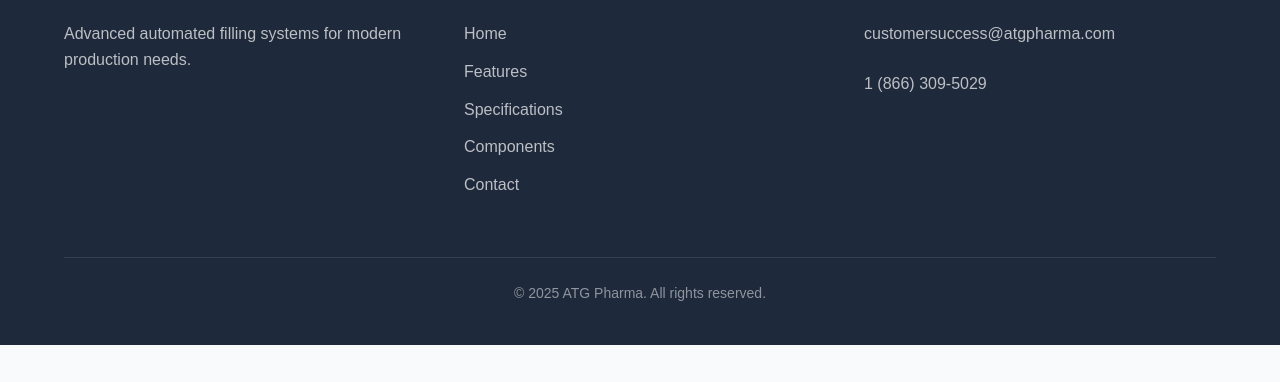
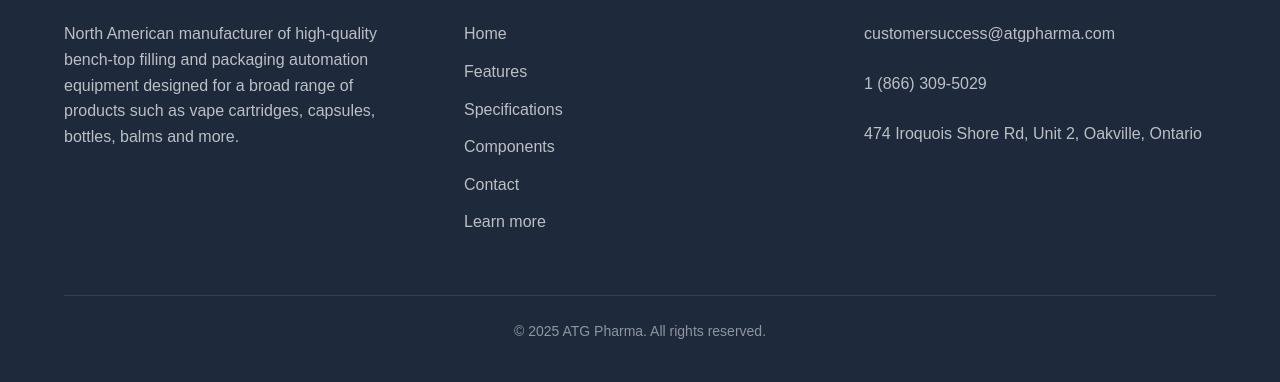
Before and after one commit to anisulislam10/AC10-Landing-Page, a plain HTML site: page index.html in a window 1280 px wide. Shown: the part 4265-4647 px from the top of the page. Before the commit the page ends 4610 px from the top, so only its background shows below. Drawn offline with Linux system fonts and the light colour scheme.

Commit message:
UI modify

```diff
--- a/index.html
+++ b/index.html
@@ -4,6 +4,9 @@
     <meta charset="UTF-8">
     <meta name="viewport" content="width=device-width, initial-scale=1.0">
     <title>AC10 Mini Candy Depositor | ATG Pharma</title>
+       <!-- Favicon links (modern approach) -->
+    <link rel="icon" href="assets/images/atg-logo.ico" type="image/x-icon">
+    <link rel="shortcut icon" href="assets/images/atg-logo.ico" type="image/x-icon">
     <link rel="stylesheet" href="assets/css/styles.css">
     <!-- <link rel="stylesheet" href="https://cdnjs.cloudflare.com/ajax/libs/font-awesome/6.5.0/css/all.min.css" integrity="sha512-SOMEHASH==" crossorigin="anonymous" referrerpolicy="no-referrer" /> -->
 
@@ -260,7 +263,7 @@
             <div class="footer-content">
                 <div class="footer-section">
                     <h3>ATG Pharma</h3>
-                    <p>Advanced automated filling systems for modern production needs.</p>
+                    <p>North American manufacturer of high-quality bench-top filling and packaging automation equipment designed for a broad range of products such as vape cartridges, capsules, bottles, balms and more.</p>
                 </div>
                 <div class="footer-section">
                     <h3>Quick Links</h3>
@@ -270,18 +273,31 @@
                         <li><a href="#specs">Specifications</a></li>
                         <li><a href="#components">Components</a></li>
                         <li><a href="#contact">Contact</a></li>
+                         <li><a href="https://atgpharma.com">Learn more</a></li>
+
                     </ul>
                 </div>
                 <div class="footer-section">
                     <h3>Contact</h3>
 <p><a href="mailto:customersuccess@atgpharma.com">customersuccess@atgpharma.com</a></p>
 <p><a href="tel:18663095029">1 (866) 309-5029</a></p>
+<p>474 Iroquois Shore Rd, Unit 2, Oakville, Ontario</p>
+
+
+
+
 
                 </div>
             </div>
+
+
             <div class="footer-bottom">
+
+
                 <p>&copy; 2025 ATG Pharma. All rights reserved.</p>
+
             </div>
+
         </div>
     </footer>
 
```
